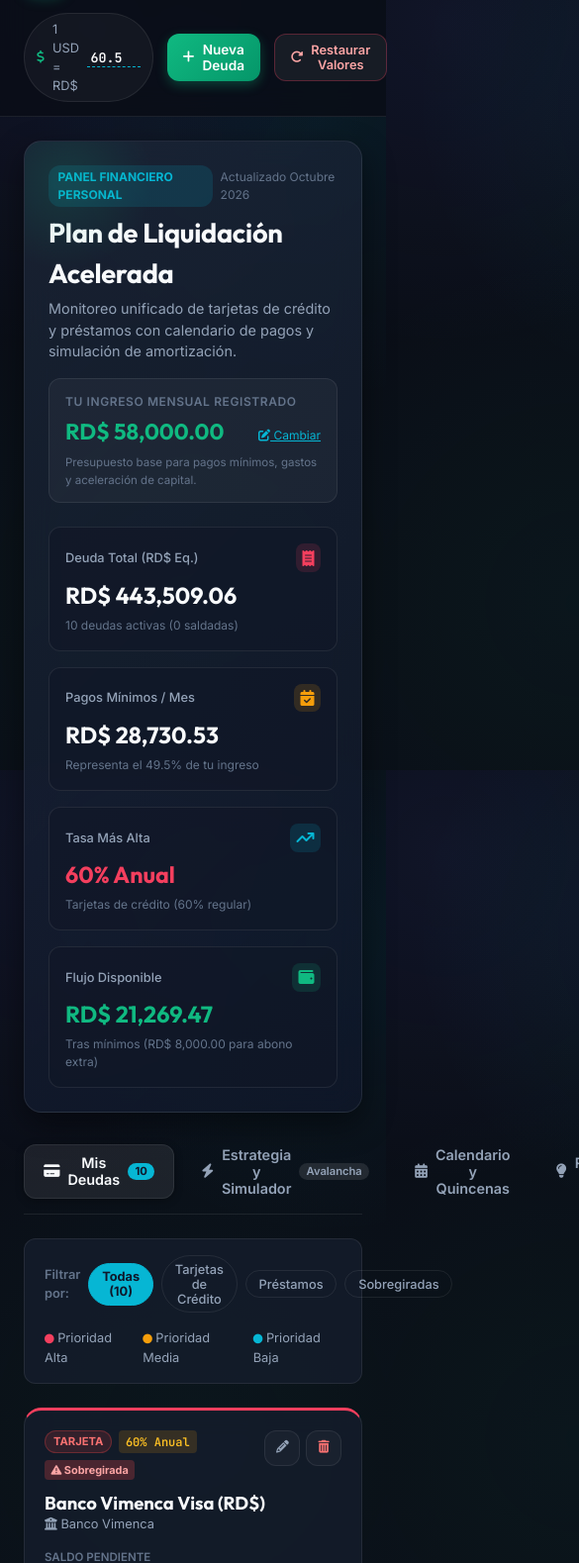
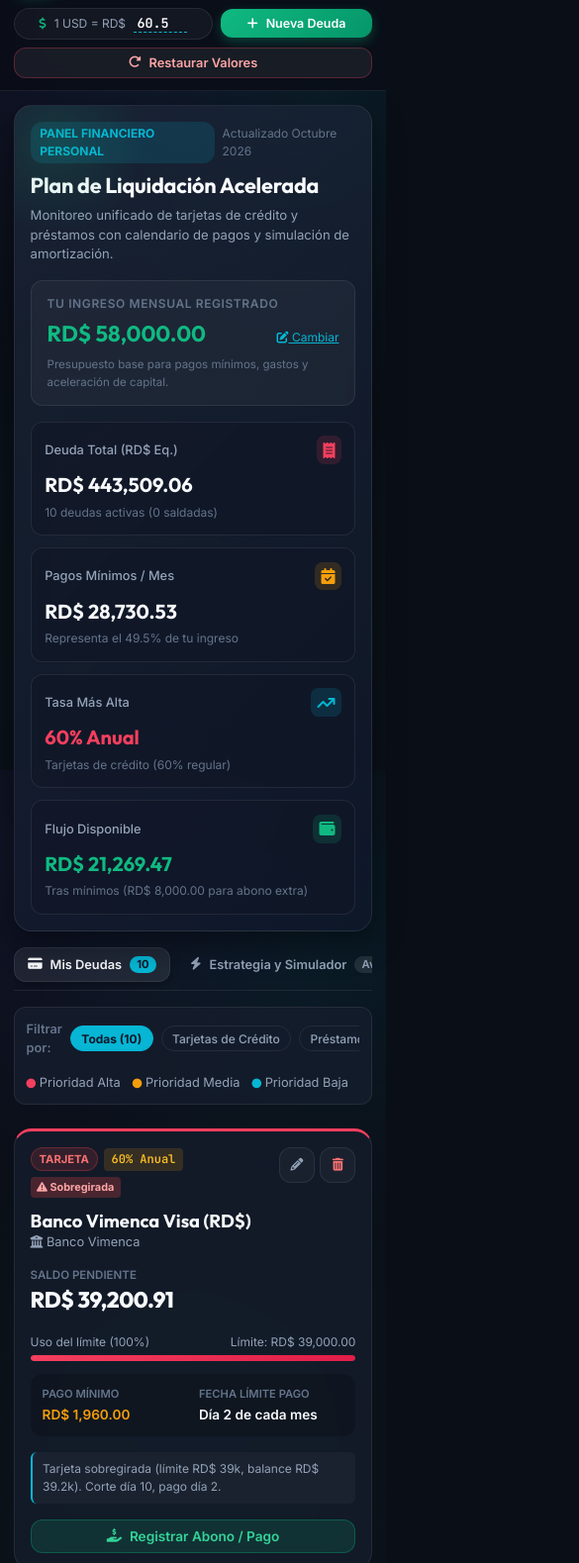
Before and after one commit to RafaelBrake1/debt-tracker-rd, a website built with Vite: page index.html in a window 390 px wide. Shown: the part 66-1645 px from the top of the page at 99% size, 585 px wide, since content can reach past the window. Built offline with nearby package versions, Linux system fonts and the light colour scheme.

Commit message:
fix(mobile): optimize responsive layout, header wrapping and scrollable tabs

```diff
--- a/src/style.css
+++ b/src/style.css
@@ -1273,17 +1273,151 @@ input[type="range"] {
 }
 
 @media (max-width: 640px) {
-  .metrics-grid {
-    grid-template-columns: 1fr;
-  }
-  .debts-grid {
-    grid-template-columns: 1fr;
-  }
-  .result-summary-cards {
-    grid-template-columns: 1fr;
+  .app-header {
+    padding: 0.75rem 0.85rem;
   }
   .header-container {
     flex-direction: column;
     align-items: stretch;
+    gap: 0.75rem;
+  }
+  .brand-wrapper {
+    justify-content: flex-start;
+  }
+  .header-actions {
+    display: flex;
+    flex-wrap: wrap;
+    align-items: center;
+    justify-content: space-between;
+    gap: 0.5rem;
+    width: 100%;
+  }
+  .fx-chip {
+    flex: 1 1 auto;
+    justify-content: center;
+    padding: 0.35rem 0.5rem;
+    font-size: 0.75rem;
+  }
+  .header-actions .btn {
+    flex: 1 1 auto;
+    justify-content: center;
+    padding: 0.45rem 0.65rem;
+    font-size: 0.78rem;
+  }
+
+  .main-content {
+    padding: 0.85rem;
+    gap: 1rem;
+  }
+
+  .hero-overview {
+    padding: 1rem;
+    gap: 1rem;
+  }
+  .hero-profile h1 {
+    font-size: 1.35rem;
+  }
+  .hero-profile p {
+    font-size: 0.82rem;
+  }
+
+  .metrics-grid {
+    grid-template-columns: 1fr;
+    gap: 0.75rem;
+  }
+  .metric-card {
+    padding: 0.85rem;
+  }
+  .metric-val {
+    font-size: 1.25rem;
+  }
+
+  /* Scrollable tabs bar */
+  .tabs-nav {
+    overflow-x: auto;
+    flex-wrap: nowrap;
+    white-space: nowrap;
+    -webkit-overflow-scrolling: touch;
+    padding-bottom: 0.5rem;
+    gap: 0.4rem;
+  }
+  .tabs-nav::-webkit-scrollbar {
+    height: 4px;
+  }
+  .tab-btn {
+    padding: 0.5rem 0.85rem;
+    font-size: 0.8rem;
+    flex-shrink: 0;
+  }
+
+  /* Filters horizontal scroll */
+  .filter-controls-bar {
+    padding: 0.75rem;
+    gap: 0.75rem;
+  }
+  .filter-group {
+    overflow-x: auto;
+    width: 100%;
+    flex-wrap: nowrap;
+    padding-bottom: 0.25rem;
+  }
+  .filter-chip {
+    flex-shrink: 0;
+    font-size: 0.75rem;
+    padding: 0.3rem 0.65rem;
+  }
+
+  /* Debts grid full width on mobile */
+  .debts-grid {
+    grid-template-columns: 1fr;
+    gap: 1rem;
+  }
+  .debt-card {
+    padding: 1rem;
+  }
+  .balance-amount {
+    font-size: 1.4rem;
+  }
+
+  /* Strategy result summary */
+  .result-summary-cards {
+    grid-template-columns: 1fr;
+  }
+  .strategy-settings-panel,
+  .strategy-result-panel,
+  .payment-calendar-card,
+  .income-insights-card {
+    padding: 1rem;
+  }
+
+  /* Calendar rows */
+  .day-schedule-row {
+    padding: 0.75rem 0.85rem;
+    gap: 0.65rem;
+  }
+  .day-pill {
+    min-width: 40px;
+    height: 40px;
+  }
+  .day-num {
+    font-size: 1rem;
+  }
+  .schedule-amount {
+    font-size: 0.9rem;
+  }
+  .calendar-check-btn {
+    width: 34px;
+    height: 34px;
+    font-size: 0.9rem;
   }
 }
+
+@media (max-width: 380px) {
+  .header-actions {
+    flex-direction: column;
+  }
+  .fx-chip,
+  .header-actions .btn {
+    width: 100%;
+  }
+}
```
Also changed, not shown: 1 other file.
